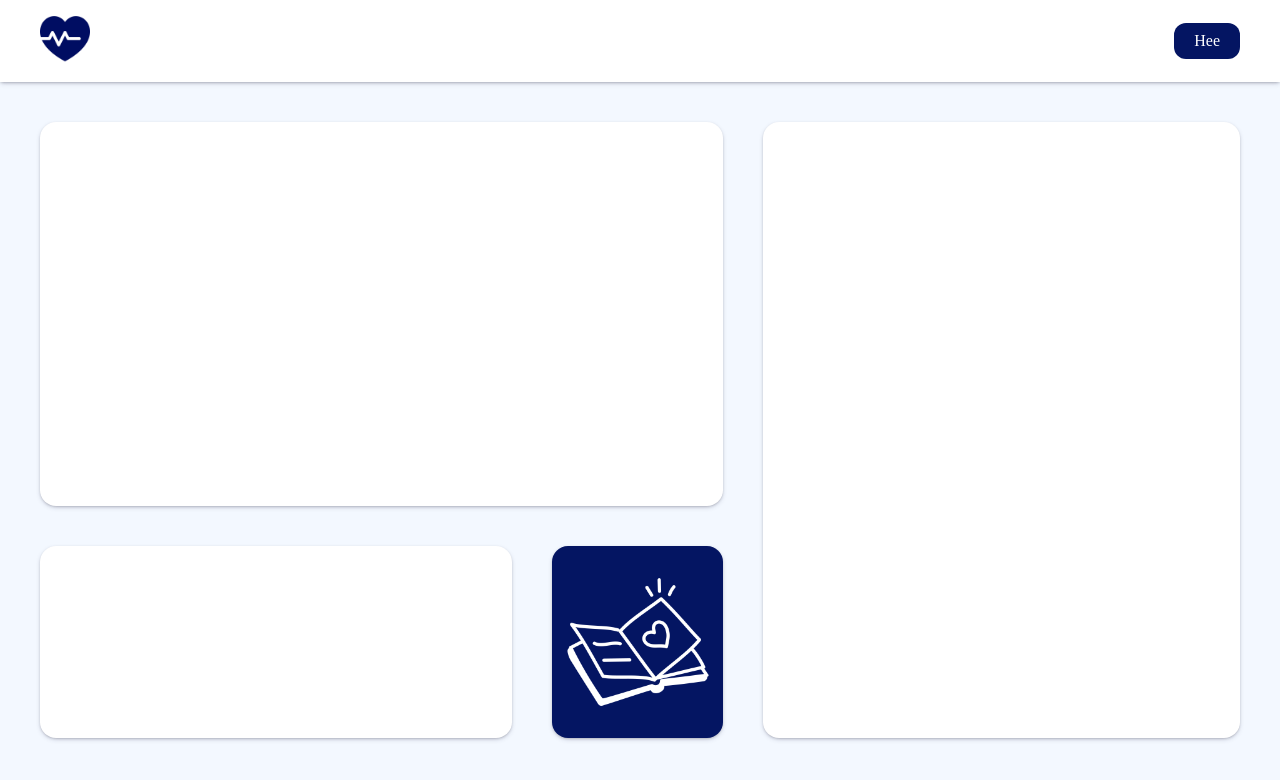
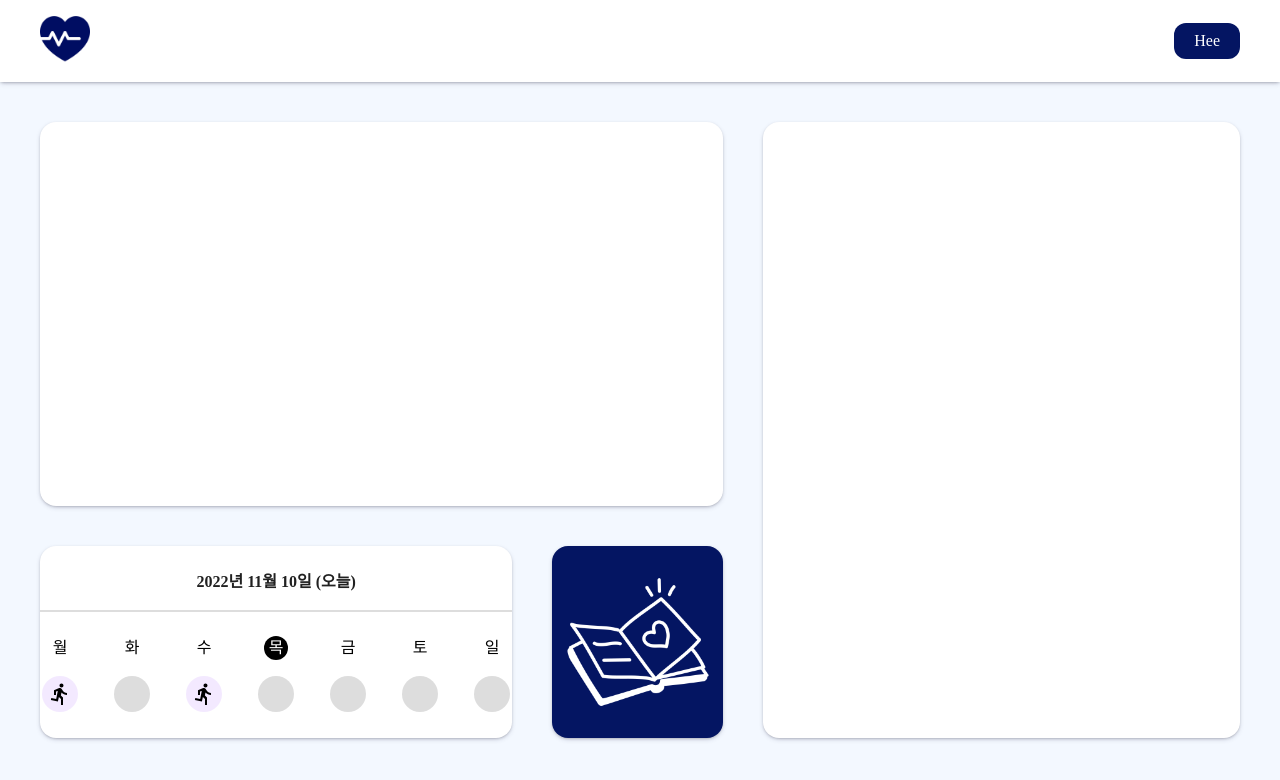
Before and after one commit to 0hee0/2022-HCI-Capstone, a React (Create React App) app in the folder comfort-fe/: page / in a window 1280 px wide. Shown: the top 780 px of the page. Built offline with nearby package versions, Linux system fonts and the light colour scheme; a web font is replaced by a local one.

Commit message:
feat: implement checklist ui

```diff
--- a/comfort-fe/src/components/Checklist.js
+++ b/comfort-fe/src/components/Checklist.js
@@ -1,10 +1,56 @@
-import React from 'react'
+import React, { useEffect, useState } from 'react';
+import { dateToString, getDays } from '../utils/format';
+import { Box, Typography, Stack, Button } from '@mui/material';
+import DirectionsRunIcon from '@mui/icons-material/DirectionsRun';
+
 
 function Checklist() {
+    const today = new Date();
+    const days = getDays(today);
+    const [flags, setFlags] = useState([true, false, true, false, false, false, false]);  // mockup data
+
+    useEffect(() => {
+        // TODO: API - GET flags
+        // for day in days:
+        // send day.date and get flag
+        // push flag to flags
+    }, [])
+
+    // const handleClick = (date) => (event) => {
+    //     // TODO: API - POST day.date
+    // }
+
+    /* TEST */
+    const handleClick = (index) => (event) => {
+        let newFlags = [...flags];
+        newFlags[index] = !flags[index];
+        setFlags(newFlags);
+    }
+
     return (
-        <div>
+        <Stack py={3} spacing={1} justifyContent="center" alignItems="center">
+            <Typography fontWeight="700">{dateToString(today)} (오늘)</Typography>
+            <hr style={{ width: "100%", border: "1px solid #dddddd", margin: "1rem 0" }} />
 
-        </div>
+            <Stack direction="row" spacing={4.5}>
+                {days.map((day, index) =>
+                    <Stack key={day.date} alignItems="center" spacing={2}>
+                        <Box sx={{ backgroundColor: index===3 ? "#000" : "#fff", width: "1.5rem", borderRadius: "100%", display: "flex", justifyContent: "center" }}>
+                            <Typography color={index===3 ? "#fff" : "#000"}>{day.day}</Typography>
+                        </Box>
+                        <Button onClick={handleClick(index)} color="secondary" sx={{ minWidth: "2.25rem", height: "2.25rem", borderRadius: "100%", padding: 0 }}>
+                            {flags[index] === true ?
+                                <Box sx={{ backgroundColor:  "accent.main", width: "2.25rem", height: "2.25rem", borderRadius: "100%", display: "flex", justifyContent: "center", alignItems: "center" }}>
+                                    <DirectionsRunIcon sx={{ color: "#000" }} />
+                                </Box>
+                            :
+                                <Box sx={{ backgroundColor: "#DDDDDD", width: "2.25rem", height: "2.25rem", borderRadius: "100%" }} />
+                            }
+                        </Button>
+                    </Stack>
+                )}
+            </Stack>
+        </Stack>
     )
 }
 
--- a/comfort-fe/src/utils/format.js
+++ b/comfort-fe/src/utils/format.js
@@ -1,11 +1,27 @@
-const dateToString = (source) => {
+function leftPad(value) {
+    if (value >= 10) {
+        return value;
+    }
+
+    return `0${value}`;
+}
+
+const dateToString = (source, delimeter) => {
     try {
         const year = source.getFullYear();
-        const month = source.getMonth() + 1;
-        const day = source.getDate();
-
-        const date = year + "년 " + month + "월 " + day + "일"
-
+        let month;
+        let day;
+        let date;
+        if (delimeter) {
+            month = leftPad(source.getMonth() + 1);
+            day = leftPad(source.getDate());
+            date = year + delimeter + month + delimeter + day;
+        }
+        else {
+            month = source.getMonth() + 1;
+            day = source.getDate();
+            date = year + "년 " + month + "월 " + day + "일"
+        }
         return date;
     }
     catch {
@@ -13,4 +29,31 @@ const dateToString = (source) => {
     }
 }
 
-export { dateToString }
+const getDayOfDate = (source) => {
+    const days = ["일", "월", "화", "수", "목", "금", "토"];
+
+    const day = days[source.getDay()];
+    return day;
+}
+
+const getDays = (source) => {
+    const today = source;
+    const currentDay = getDayOfDate(source);
+
+    const sevenDays = [];
+    const idx = [-3, -2, -1, 0, 1, 2, 3];
+    const days = ["일", "월", "화", "수", "목", "금", "토"];
+
+    let step;
+    let day;
+    let date = new Date();
+    for (step = 0; step < 7; step++) {
+        day = days[(days.indexOf(currentDay) + idx[step] + 7) % 7];
+        date.setDate(today.getDate() + idx[step]);
+        sevenDays.push({ "date": dateToString(date, "-"), "day": day });
+    }
+
+    return sevenDays;
+}
+
+export { dateToString, getDayOfDate, getDays }
```
